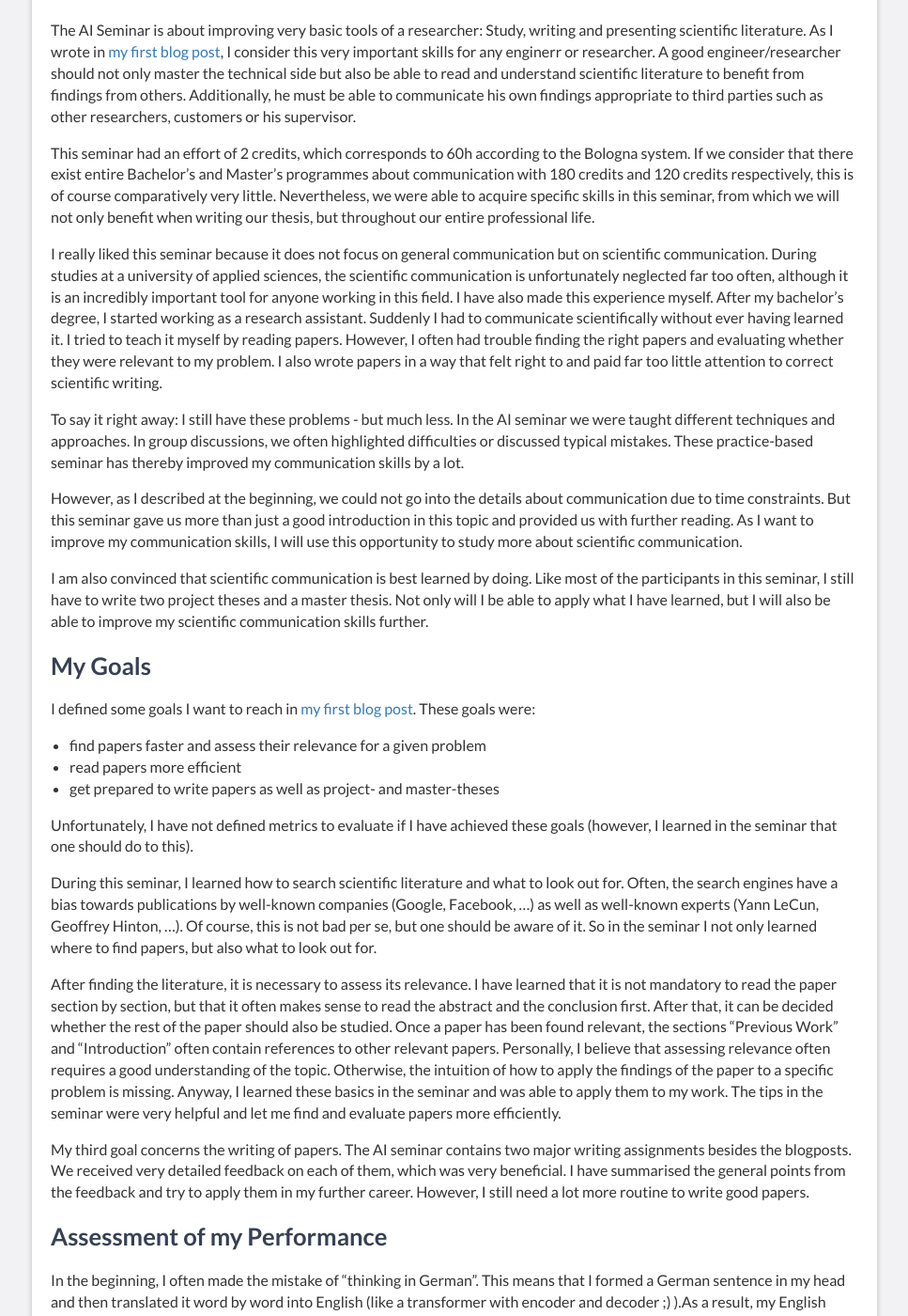
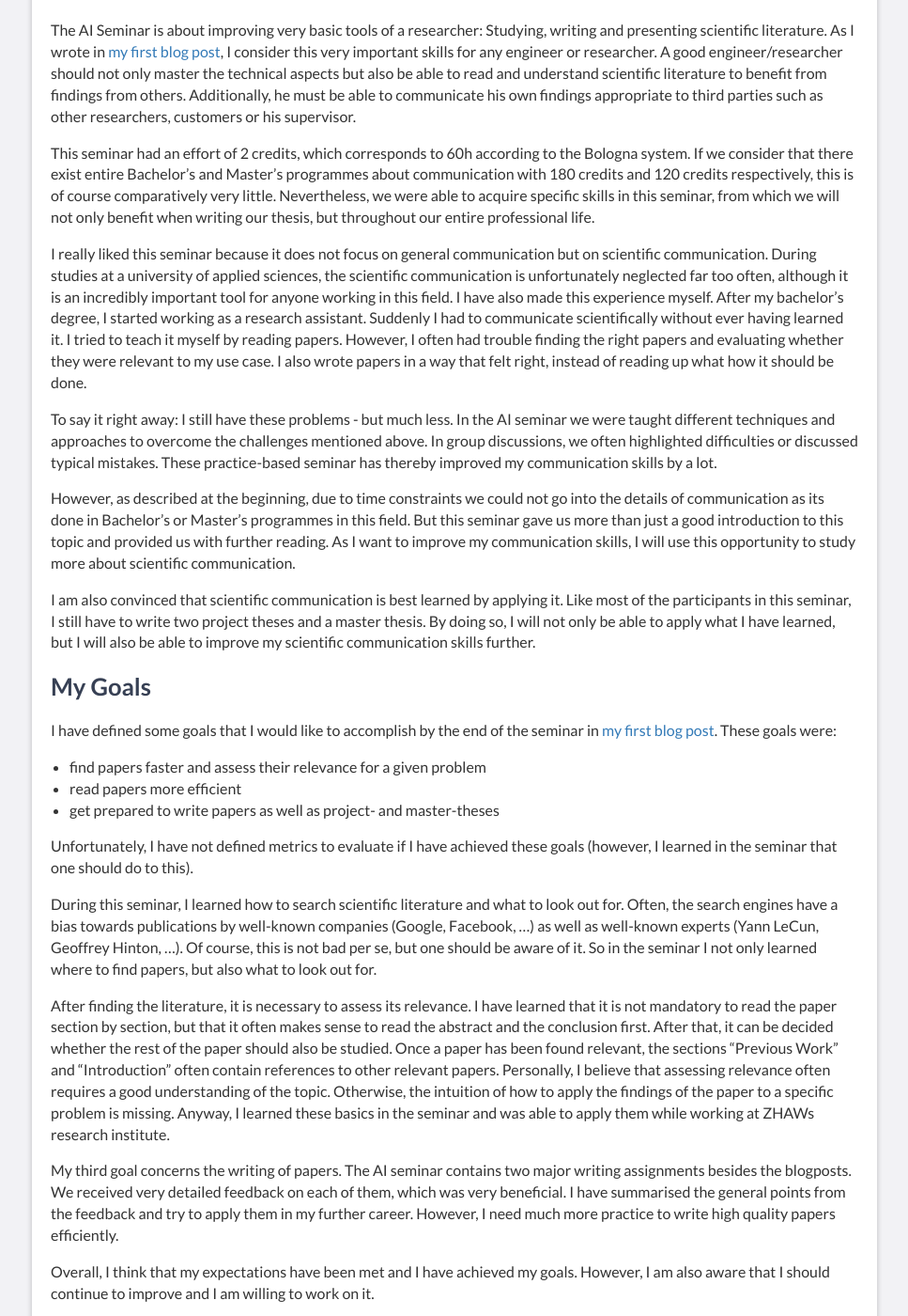
Before and after one commit to sagerpascal/sagerpascal.github.io, a Jekyll site: the page built from _posts/2021-06-04-EVA-Part5.md, in a window 1280 px wide and 1400 px high, scrolled down 376 px. Shown: the whole window at 94% size, without its empty margins (156-1123 px from the left). Built offline with Jekyll 4.4.1, drawn with Linux system fonts in a browser that asks for light colours; comment, search, counter and statistics services are not loaded; some of the changed text lies outside the part shown.

Commit message:
Update Blogpost

```diff
--- a/_posts/2021-06-04-EVA-Part5.md
+++ b/_posts/2021-06-04-EVA-Part5.md
@@ -11,26 +11,27 @@
 *This blogpost was created as a homework assignment in the [Artificial Intelligence seminar](https://moodle.msengineering.ch/mod/data/view.php?d=62&rid=3128&filter=1). In this seminar we have to write a series of blogposts. In this post, I evaluate my performance during the AI seminar and examine whether I have been able to achieve my personal goals.*
 
 # About the AI Seminar
-The AI Seminar is about improving very basic tools of a researcher: Study, writing and presenting scientific literature.
-As I wrote in [my first blog post](https://sagerpascal.github.io/english/msc/homework/eva-ai-seminar/2021/03/05/EVA-Part1/), I consider this very important skills for any enginerr or researcher.
-A good engineer/researcher should not only master the technical side but also be able to read and understand scientific literature to benefit from findings from others. Additionally, he must be able to communicate his own findings appropriate to third parties such as other researchers, customers or his supervisor.
+The AI Seminar is about improving very basic tools of a researcher: Studying, writing and presenting scientific literature.
+As I wrote in [my first blog post](https://sagerpascal.github.io/english/msc/homework/eva-ai-seminar/2021/03/05/EVA-Part1/), I consider this very important skills for any engineer or researcher.
+A good engineer/researcher should not only master the technical aspects but also be able to read and understand scientific literature to benefit from findings from others. Additionally, he must be able to communicate his own findings appropriate to third parties such as other researchers, customers or his supervisor.
 
 This seminar had an effort of 2 credits, which corresponds to 60h according to the Bologna system. If we consider that there exist entire Bachelor's and Master's programmes about communication with 180 credits and 120 credits respectively, this is of course comparatively very little.
 Nevertheless, we were able to acquire specific skills in this seminar, from which we will not only benefit when writing our thesis, but throughout our entire professional life.
 
 I really liked this seminar because it does not focus on general communication but on scientific communication. During studies at a university of applied sciences, the scientific communication is unfortunately neglected far too often, although it is an incredibly important tool for anyone working in this field.
-I have also made this experience myself. After my bachelor's degree, I started working as a research assistant. Suddenly I had to communicate scientifically without ever having learned it. I tried to teach it myself by reading papers. However, I often had trouble finding the right papers and evaluating whether they were relevant to my problem.
-I also wrote papers in a way that felt right to and paid far too little attention to correct scientific writing.
+I have also made this experience myself. After my bachelor's degree, I started working as a research assistant. Suddenly I had to communicate scientifically without ever having learned it. I tried to teach it myself by reading papers. However, I often had trouble finding the right papers and evaluating whether they were relevant to my use case.
+I also wrote papers in a way that felt right, instead of reading up what how it should be done.
 
-To say it right away: I still have these problems - but much less. In the AI seminar we were taught different techniques and approaches. In group discussions, we often highlighted difficulties or discussed typical mistakes.
+To say it right away: I still have these problems - but much less. In the AI seminar we were taught different techniques and approaches to overcome the challenges mentioned above. In group discussions, we often highlighted difficulties or discussed typical mistakes.
 These practice-based seminar has thereby improved my communication skills by a lot.
 
-However, as I described at the beginning, we could not go into the details about communication due to time constraints. But this seminar gave us more than just a good introduction in this topic and provided us with further reading. As I want to improve my communication skills, I will use this opportunity to study more about scientific communication.
+However, as described at the beginning, due to time constraints we could not go into the details of communication as its done in Bachelor's or Master's programmes in this field.
+But this seminar gave us more than just a good introduction to this topic and provided us with further reading. As I want to improve my communication skills, I will use this opportunity to study more about scientific communication.
 
-I am also convinced that scientific communication is best learned by doing. Like most of the participants in this seminar, I still have to write two project theses and a master thesis. Not only will I be able to apply what I have learned, but I will also be able to improve my scientific communication skills further.
+I am also convinced that scientific communication is best learned by applying it. Like most of the participants in this seminar, I still have to write two project theses and a master thesis. By doing so, I will not only be able to apply what I have learned, but I will also be able to improve my scientific communication skills further.
 
 # My Goals
-I defined some goals I want to reach in [my first blog post](https://sagerpascal.github.io/english/msc/homework/eva-ai-seminar/2021/03/05/EVA-Part1/). These goals were:
+I have defined some goals that I would like to accomplish by the end of the seminar in [my first blog post](https://sagerpascal.github.io/english/msc/homework/eva-ai-seminar/2021/03/05/EVA-Part1/). These goals were:
 - find papers faster and assess their relevance for a given problem
 - read papers more efficient
 - get prepared to write papers as well as project- and master-theses
@@ -41,17 +42,17 @@
 So in the seminar I not only learned where to find papers, but also what to look out for.
 
 After finding the literature, it is necessary to assess its relevance. I have learned that it is not mandatory to read the paper section by section, but that it often makes sense to read the abstract and the conclusion first. After that, it can be decided whether the rest of the paper should also be studied. Once a paper has been found relevant, the sections "Previous Work" and "Introduction" often contain references to other relevant papers. Personally, I believe that assessing relevance often requires a good understanding of the topic. Otherwise, the intuition of how to apply the findings of the paper to a specific problem is missing.
-Anyway, I learned these basics in the seminar and was able to apply them to my work. The tips in the seminar were very helpful and let me find and evaluate papers more efficiently.
+Anyway, I learned these basics in the seminar and was able to apply them while working at ZHAWs research institute.
 
 My third goal concerns the writing of papers. The AI seminar contains two major writing assignments besides the blogposts. We received very detailed feedback on each of them, which was very beneficial.
-I have summarised the general points from the feedback and try to apply them in my further career. However, I still need a lot more routine to write good papers.
+I have summarised the general points from the feedback and try to apply them in my further career. However, I need much more practice to write high quality papers efficiently.
+
+Overall, I think that my expectations have been met and I have achieved my goals. However, I am also aware that I should continue to improve and I am willing to work on it.
 
 # Assessment of my Performance
-In the beginning, I often made the mistake of "thinking in German". This means that I formed a German sentence in my head and then translated it word by word into English (like a transformer with encoder and decoder ;) ).As a result, my English texts had a very "German structure". I have consciously tried not to avoid that and "to think in English”. My first blogposts not only had this "German sentence structure" but often also contained many translations from a [(great) translation tool](https://www.deepl.com/translator). During the seminar I started to write the blogposts with my own words and without translating them from German to English. I don't know if the quality of my posts is better now - in any case, I can now write much faster and feel much more comfortable. I think this was a good decision from which I can benefit in the long term.
+In the beginning, I often made the mistake of "thinking in German". This means that I formed a German sentence in my head and then translated it word by word into English (like a Transformer processing token by token ;) ).As a result, my English texts had a very "German structure". I have consciously tried to avoid that and "to think in English”. My first blogposts not only had this "German sentence structure" but often also contained many translations from a [(great) translation tool](https://www.deepl.com/translator). During the seminar I started to write the blogposts with my own words and without translating them from German to English. I don't know if the quality of my posts is better now - in any case, I can now write much faster and feel much more comfortable. I think this was a good decision from which I can benefit in the long term.
 
 I tried to actively participate during the seminar. I was able to ask many questions and tried to give feedback to my colleagues.
-I think I belonged to the more active half of the class. Sometimes, I could have been more active during discussions, but on the other hand, I didn't want to steal the opportunity from fellow students who didn't talk that much to express themselves.
+Sometimes, I could have been more active during discussions, but I still believe that I contributed well to the seminar.
 
-In the blogposts we wrote, I tried to critique my fellow students. I myself have received very good criticism and I am glad about it. I was particularly happy to receive negative criticism (although this is not a sign of good quality), as I was able to benefit from it. I always wrote my critique with the intention that it could help them. However, it was sometimes difficult for me because I didn't want to give a lot of negative criticism on their publicly available blog. I think the "barrier" would be much lower if the criticism could be written by email - otherwise it gives you the feeling that you are embarrassing someone in front of the whole world.
-
-In the end, however, I think that the same applies to scientific communication as to most subjects in school: We learn the basics, which are later deepened through practical application. The AI seminar introduced me to a subject that is far too often neglected. I will try to apply what we have learned in this seminar in my studies and at work.
+Overall, I am satisfied with my performance. Of course, there is always potential to do things better. But what is most important to me personally is that I was able to learn something from which I can benefit in the long run - and I definitely did that.
```
Also changed, not shown: other parts of _posts/2021-06-04-EVA-Part5.md (+1 -1 lines).
